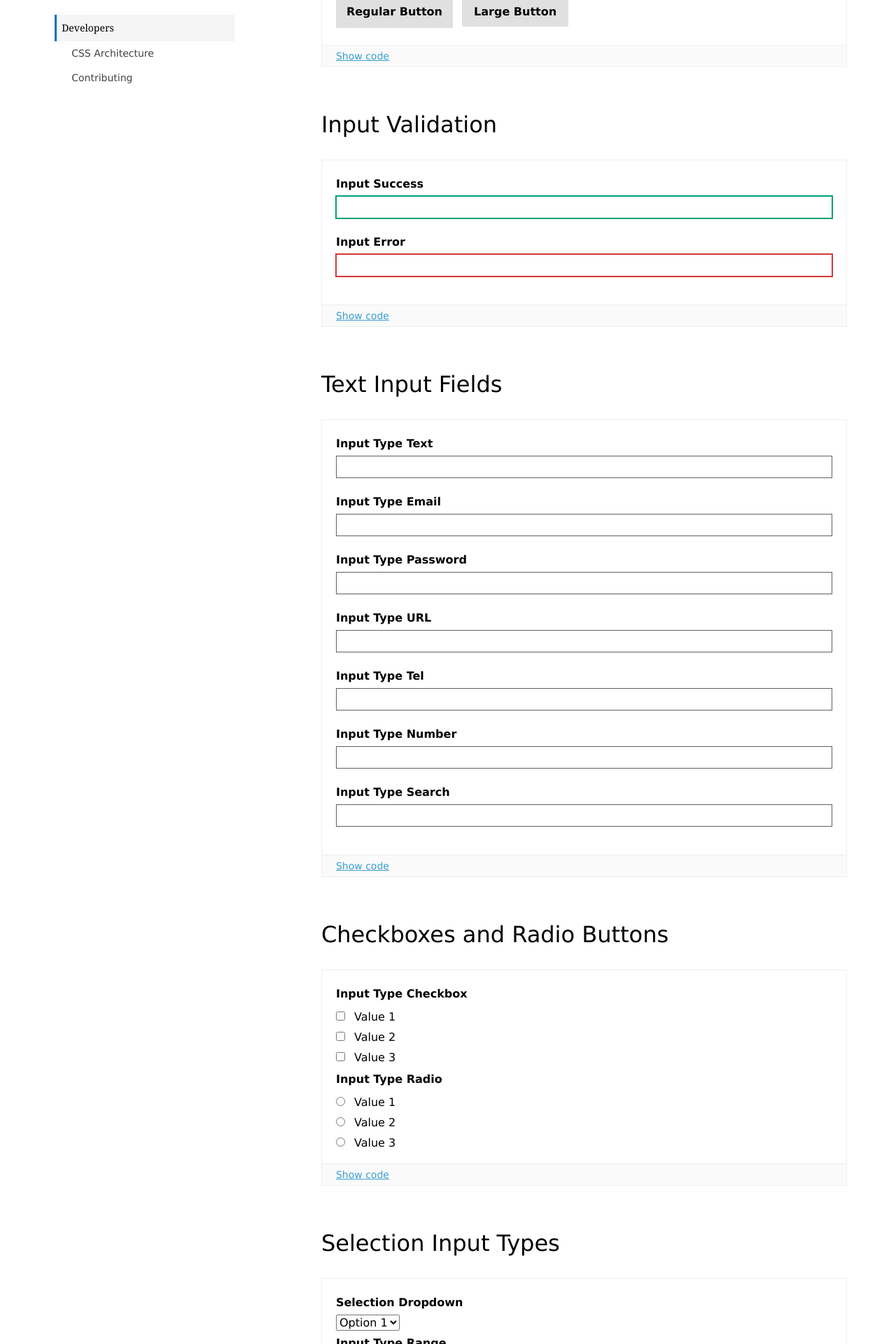
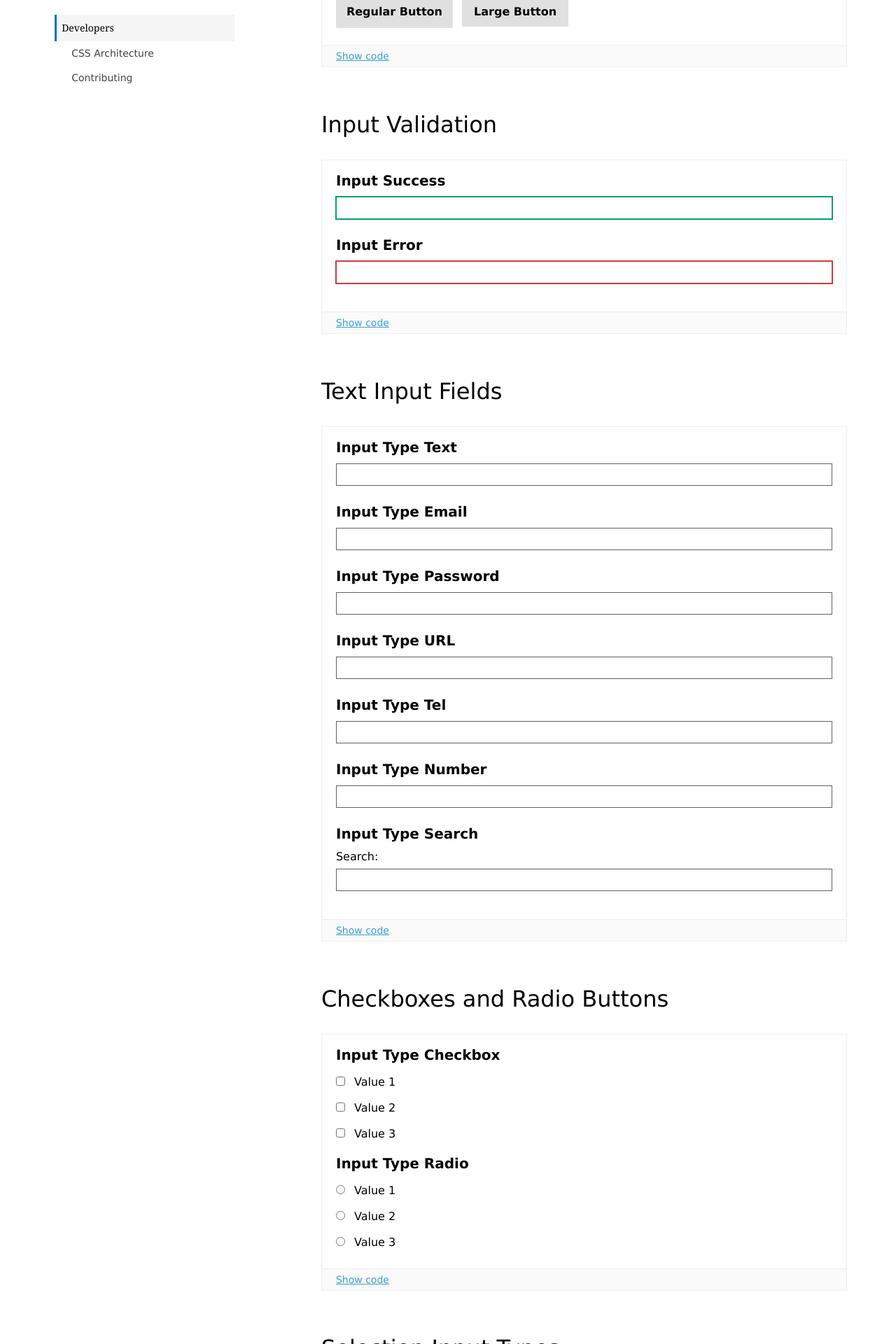
Before and after one commit to codeforamerica/style-guide, a Jekyll site: the page built from _atoms/buttons_and_forms.md, in a window 1280 px wide. Shown: the part 1014-2934 px from the top of the page at 70% size. Built offline with Jekyll 4.4.1, drawn with Linux system fonts in a browser that asks for light colours; nearby versions of some CDN libraries.

Commit message:
Improve <label> styling and display in style guide
@fritzjooste and I are working on improving styling in the PITJB, and
realized that <label>s are a hot mess.

We shouldn't be using them as headings, and the style guide should
feature their use attached to form inputs.

This commit cleans that up a bit and makes them normal weight.

```diff
--- a/_atoms/buttons_and_forms.md
+++ b/_atoms/buttons_and_forms.md
@@ -35,87 +35,108 @@ Colored buttons should be used to hint at the purpose button.
 ## Input Validation
 {: .styleguide-heading }
 <div class="preview">
-  <label for="">Input Success</label>
+  <h4>Input Success</h4>
   <input type="text" name="input-validation-success" class="input-success">
-  <label for="">Input Error</label>
+  <h4>Input Error</h4>
   <input type="text" name="input-validation-error" class="input-error">
 </div>
 
 ## Text Input Fields
 {: .styleguide-heading }
 <div class="preview">
-  <label for="">Input Type Text</label>
+  <h4>Input Type Text</h4>
   <input type="text" name="input-type-text">
 
-  <label for="">Input Type Email</label>
+  <h4>Input Type Email</h4>
   <input type="email" name="input-type-email">
 
-  <label for="">Input Type Password</label>
+  <h4>Input Type Password</h4>
   <input type="password" name="input-type-password">
 
-  <label for="">Input Type URL</label>
+  <h4>Input Type URL</h4>
   <input type="url" name="input-type-url">
 
-  <label for="">Input Type Tel</label>
+  <h4>Input Type Tel</h4>
   <input type="tel" name="input-type-tel">
 
-  <label for="">Input Type Number</label>
+  <h4>Input Type Number</h4>
   <input type="number" name="input-type-number">
 
-  <label for="">Input Type Search</label>
-  <input type="search" name="input-type-search">
+  <h4>Input Type Search</h4>
+  <label for="input-type-search">Search:</label>
+  <input type="search" id="input-type-search">
 </div>
 
 ## Checkboxes and Radio Buttons
 {: .styleguide-heading }
 
 <div class="preview">
-  <label for="">Input Type Checkbox</label>
-  <input type="checkbox" name="input-type-checkbox"> Value 1<br>
-  <input type="checkbox" name="input-type-checkbox"> Value 2<br>
-  <input type="checkbox" name="input-type-checkbox"> Value 3<br>
+  <h4>Input Type Checkbox</h4>
 
-  <label for="">Input Type Radio</label>
-  <input type="radio" name="input-type-radio"> Value 1<br>
-  <input type="radio" name="input-type-radio"> Value 2<br>
-  <input type="radio" name="input-type-radio"> Value 3<br>
+  <label for="input-type-checkbox-1">
+    <input type="checkbox" id="input-type-checkbox-1">
+    Value 1
+  </label>
+  <label for="input-type-checkbox-2">
+    <input type="checkbox" id="input-type-checkbox-2">
+    Value 2
+  </label>
+  <label for="input-type-checkbox-3">
+    <input type="checkbox" id="input-type-checkbox-3">
+    Value 3
+  </label>
+
+  <h4>Input Type Radio</h4>
+
+  <label for="input-type-radio-1">
+    <input type="radio" id="input-type-radio-1" name="input-type-radio">
+    Value 1
+  </label>
+  <label for="input-type-radio-2">
+    <input type="radio" id="input-type-radio-2" name="input-type-radio">
+    Value 2
+  </label>
+  <label for="input-type-radio-3">
+    <input type="radio" id="input-type-radio-3" name="input-type-radio">
+    Value 3
+  </label>
 </div>
 
 ## Selection Input Types
 {: .styleguide-heading }
 
 <div class="preview">
-  <label for="">Selection Dropdown</label>
+  <h4>Selection Dropdown</h4>
   <select name="input-type-seelct">
     <option value="1">Option 1</option>
     <option value="2">Option 2</option>
     <option value="3">Option 3</option>
   </select>
 
-  <label for="">Input Type Range</label>
+  <h4>Input Type Range</h4>
   <input type="range" name="input-type-range">
 
 
-  <label for="">Input Type File</label>
+  <h4>Input Type File</h4>
   <input type="file" name="input-type-file">
   <input type="file" name="input-type-file">
 
-  <label for="">Input Type Color</label>
+  <h4>Input Type Color</h4>
   <input type="color" name="input-type-color">
 
 
-  <label for="">Input Type Date</label>
+  <h4>Input Type Date</h4>
   <input type="date" name="input-type-date">
 
-  <label for="">Input Type Datetime Local</label>
+  <h4>Input Type Datetime Local</h4>
   <input type="datetime-local" name="input-type-datetime-local">
 
-  <label for="">Input Type Month</label>
+  <h4>Input Type Month</h4>
   <input type="month" name="input-type-month">
 
-  <label for="">Input Type Time</label>
+  <h4>Input Type Time</h4>
   <input type="time" name="input-type-time">
 
-  <label for="">Input Type Week</label>
+  <h4>Input Type Week</h4>
   <input type="week" name="input-type-week">
 </div>
--- a/_sass/atoms/_input.scss
+++ b/_sass/atoms/_input.scss
@@ -54,7 +54,6 @@ input.input-error, input.input-error:focus {
 
 label {
   display: block;
-  font-weight: 600;
   margin: {
     top: .5em;
     bottom: .5em;
```
